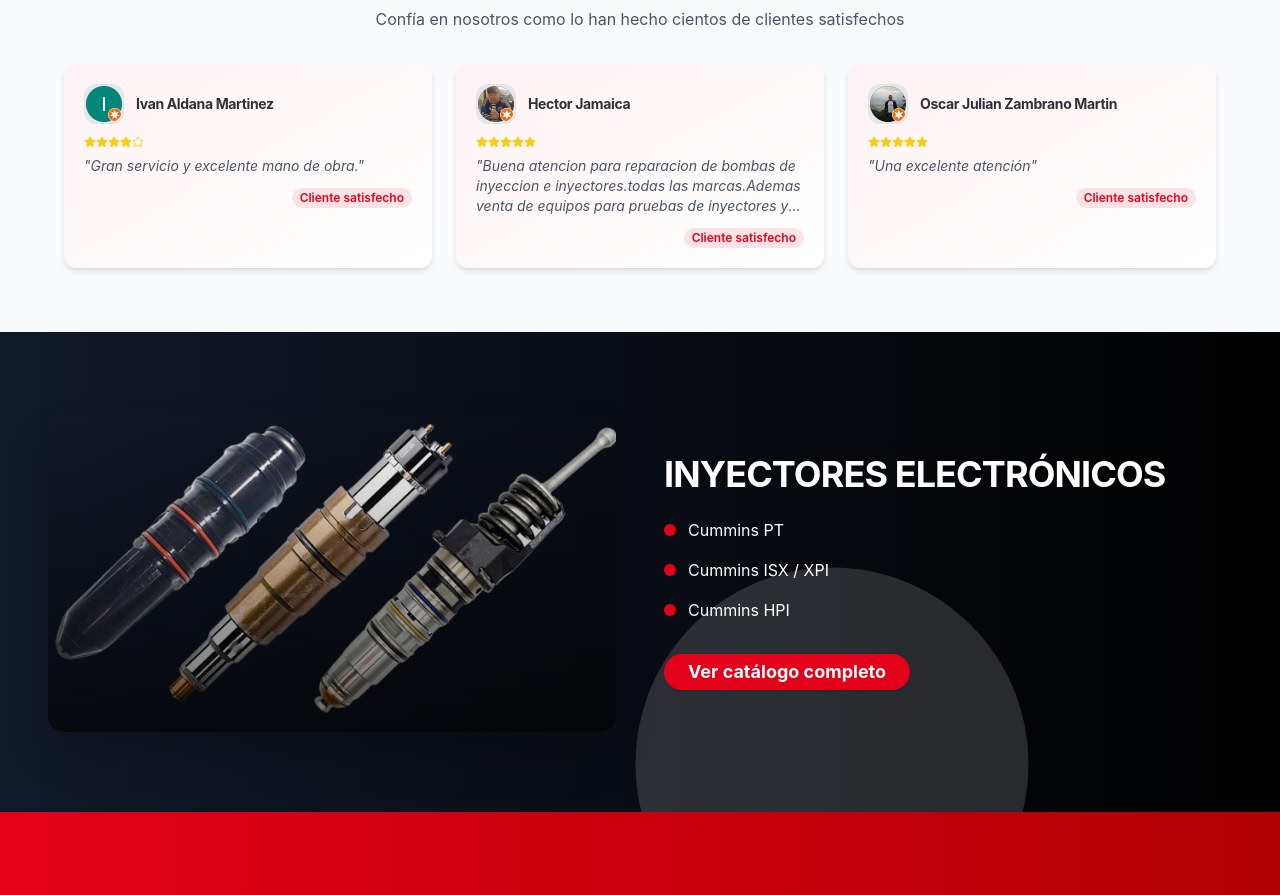
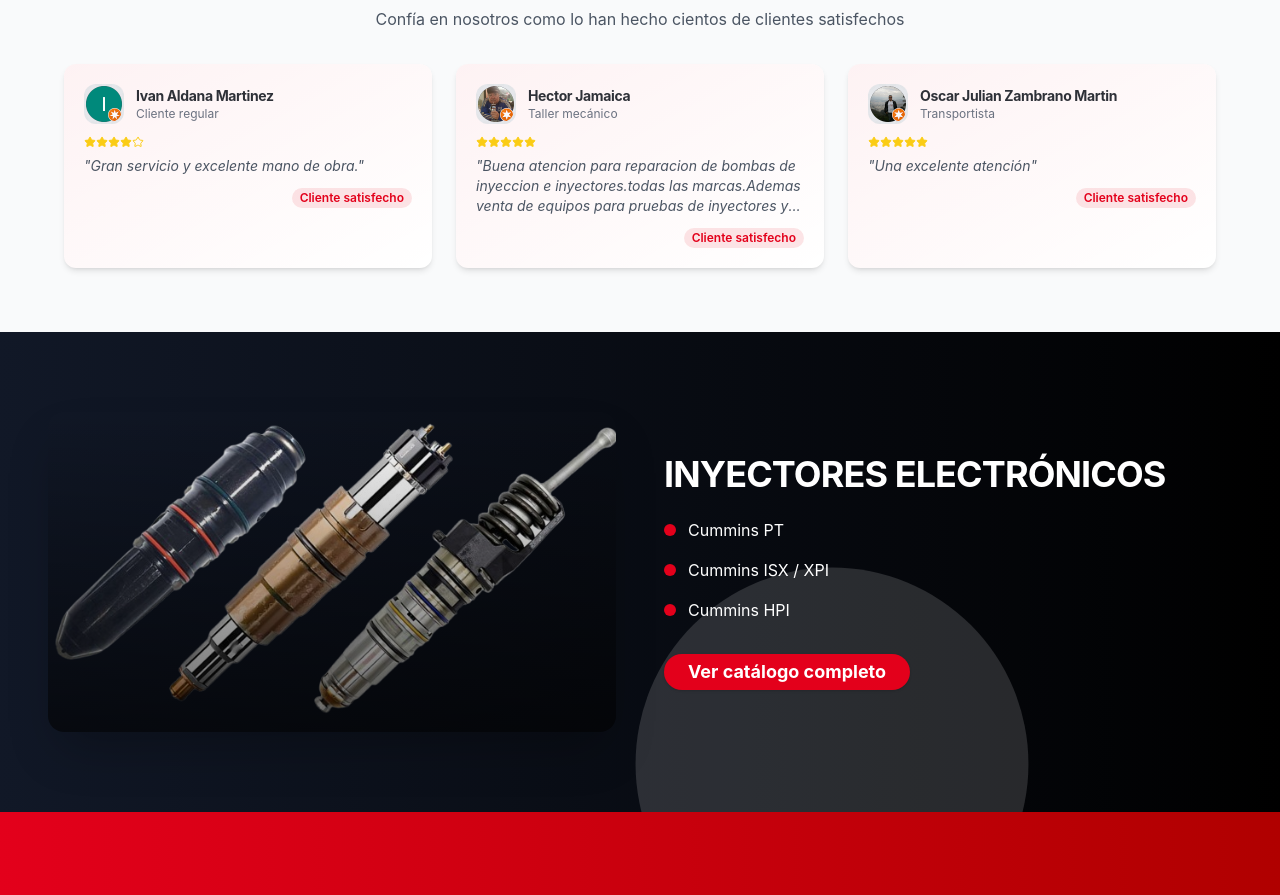
Before and after one commit to CAMI021/turbosydiesel, a React (Vite) app: page / in a window 1280 px wide. Shown: the part 1335-2230 px from the top of the page. Built offline with nearby package versions, Linux system fonts and the light colour scheme.

Commit message:
fix: quitar imports innecesarios y agregar index.css

```diff
--- a/src/pages/Category.tsx
+++ b/src/pages/Category.tsx
@@ -1,5 +1,4 @@
 // src/pages/Category.tsx
-import React from "react";
 import { useParams, useNavigate } from "react-router-dom";
 import { products } from "../data/products";
 import { motion } from "framer-motion";
--- a/src/pages/Equipment.tsx
+++ b/src/pages/Equipment.tsx
@@ -62,7 +62,7 @@ const Equipment: React.FC = () => {
       y: 0,
       opacity: 1,
       transition: {
-        type: "spring",
+        type: "spring" as const, // ✅ Corregido: aseguramos que sea un literal
         stiffness: 70,
         damping: 15
       },
--- a/src/pages/EquipmentCategory.tsx
+++ b/src/pages/EquipmentCategory.tsx
@@ -83,9 +83,9 @@ const EquipmentCategory: React.FC = () => {
       y: 0,
       opacity: 1,
       transition: {
-        type: "spring",
+        type: "spring" as const, // ✅ Corrección clave: "spring" como literal
         stiffness: 70,
-        damping: 15
+        damping: 15,
       },
     },
   };
@@ -108,7 +108,7 @@ const EquipmentCategory: React.FC = () => {
           <h2 className="text-xl font-bold text-red-700 mb-2">Error</h2>
           <p className="text-gray-700 mb-4">{error}</p>
           <button
-            onClick={() => navigate('/equipos')}
+            onClick={() => navigate("/equipos")}
             className="text-[#e3001b] hover:underline font-medium"
           >
             Volver al catálogo de equipos
@@ -132,8 +132,10 @@ const EquipmentCategory: React.FC = () => {
             {categoryName}
           </h1>
           <p className="text-gray-600 max-w-3xl mx-auto text-lg">
-            Explora nuestra gama completa de equipos especializados para
-            {categoryKey === "hartridge" ? "pruebas y calibración de sistemas diesel" : "limpieza y diagnóstico con tecnología ultrasónica"}
+            Explora nuestra gama completa de equipos especializados para{" "}
+            {categoryKey === "hartridge"
+              ? "pruebas y calibración de sistemas diesel"
+              : "limpieza y diagnóstico con tecnología ultrasónica"}
           </p>
 
           <div className="mt-8 flex flex-wrap justify-center gap-4">
@@ -224,11 +226,11 @@ const EquipmentCategory: React.FC = () => {
         {equipments.length === 0 && (
           <div className="text-center py-12 bg-white rounded-xl shadow-md">
             <p className="text-gray-600 text-lg">
-              Actualmente no hay equipos disponibles en esta categoría.
-              Por favor, contacte con nuestro equipo técnico para más información.
+              Actualmente no hay equipos disponibles en esta categoría. Por favor,
+              contacte con nuestro equipo técnico para más información.
             </p>
             <button
-              onClick={() => navigate('/contact')}
+              onClick={() => navigate("/contact")}
               className="mt-4 text-[#e3001b] hover:underline font-medium"
             >
               Contactar con soporte técnico
@@ -252,7 +254,7 @@ const EquipmentCategory: React.FC = () => {
               del equipo más adecuado para tus necesidades específicas
             </p>
             <button
-              onClick={() => navigate('/contact')}
+              onClick={() => navigate("/contact")}
               className="bg-[#e3001b] text-white px-6 py-3 rounded-lg font-semibold hover:bg-[#c8001a] transition-colors duration-300 inline-flex items-center"
             >
               Solicitar Asesoría Técnica
--- a/src/pages/Home.tsx
+++ b/src/pages/Home.tsx
@@ -1,27 +1,38 @@
 import { motion } from "framer-motion";
-import { Card, CardContent } from "@/components/ui/card";
 import { Button } from "@/components/ui/button";
-import { Star, ChevronLeft, ChevronRight, Phone, MessageCircle, CheckCircle, MapPin } from "lucide-react";
+import { Star, MessageCircle, CheckCircle, MapPin } from "lucide-react"; // ✅ Eliminados: Card, CardContent, ChevronLeft
+
+// Interfaz para testimonios incluyendo 'role'
+interface Testimonial {
+  name: string;
+  content: string;
+  rating: number;
+  avatar: string;
+  role?: string; // ✅ Propiedad opcional: role
+}
 
 const Home = () => {
-  const testimonials = [
+  const testimonials: Testimonial[] = [
     {
       name: "Ivan Aldana Martinez",
       content: "Gran servicio y excelente mano de obra.",
       rating: 4,
-      avatar: "/avatar1.jpg"
+      avatar: "/avatar1.jpg",
+      role: "Cliente regular" // ✅ Añadido
     },
     {
       name: "Hector Jamaica",
       content: "Buena atencion para reparacion de bombas de inyeccion e inyectores.todas las marcas.Ademas venta de equipos para pruebas de inyectores y bombas nuevas tecnologías.",
       rating: 5,
-      avatar: "/avatar2.jpg"
+      avatar: "/avatar2.jpg",
+      role: "Taller mecánico" // ✅ Añadido
     },
     {
       name: "Oscar Julian Zambrano Martin",
       content: "Una excelente atención",
       rating: 5,
-      avatar: "/avatar3.jpg"
+      avatar: "/avatar3.jpg",
+      role: "Transportista" // ✅ Añadido
     }
   ];
 
@@ -221,7 +232,7 @@ const Home = () => {
                     </div>
                     <div>
                       <h4 className="font-bold text-sm">{testimonial.name}</h4>
-                      <p className="text-xs text-gray-500">{testimonial.role}</p>
+                      <p className="text-xs text-gray-500">{testimonial.role}</p> {/* ✅ Ahora 'role' existe */}
                     </div>
                   </div>
                   <div className="flex text-yellow-400 mb-2">
@@ -325,31 +336,22 @@ const Home = () => {
               transition={{ delay: 0.6 }}
               className="flex flex-col sm:flex-row gap-4 justify-center"
             >
-              {/* Solución definitiva para el botón de Google Maps */}
+              {/* Botón de Google Maps */}
               <a
                 href="https://maps.app.goo.gl/QiaGzeCGtQh3RKKbA"
                 target="_blank"
                 rel="noopener noreferrer"
                 className="inline-block bg-white text-[#e3001b] hover:bg-gray-100 hover:text-[#b00000] text-lg px-8 py-6 rounded-full shadow-xl hover:shadow-2xl transition-all duration-300 text-xl min-w-[250px] font-semibold text-center"
-                onClick={(e) => {
-                  // Asegurar que el enlace se abra correctamente
-                  window.open('https://maps.app.goo.gl/QiaGzeCGtQh3RKKbA', '_blank');
-                  e.preventDefault();
-                }}
               >
                 <MapPin className="inline mr-2 h-5 w-5" /> Ver ubicación
               </a>
 
-              {/* Solución definitiva para el botón de WhatsApp */}
+              {/* Botón de WhatsApp */}
               <a
                 href="https://wa.me/573185141579"
                 target="_blank"
                 rel="noopener noreferrer"
                 className="inline-block bg-white text-[#e3001b] hover:bg-gray-100 hover:text-[#b00000] text-lg px-8 py-6 rounded-full shadow-xl hover:shadow-2xl transition-all duration-300 text-xl min-w-[250px] font-semibold text-center"
-                onClick={(e) => {
-                  window.open('https://wa.me/573185141579', '_blank');
-                  e.preventDefault();
-                }}
               >
                 <MessageCircle className="inline mr-2 h-5 w-5" /> Escribir al WhatsApp
               </a>
--- a/src/pages/ProductDetails.tsx
+++ b/src/pages/ProductDetails.tsx
@@ -1,5 +1,5 @@
 // src/pages/ProductDetails.tsx
-import React, { useState } from "react";
+import { useState } from "react";
 import { useParams, useNavigate, Link } from "react-router-dom";
 import { products } from "../data/products";
 import { ArrowLeft, Package, Shield, Star, ShoppingCart, Heart } from "lucide-react";
@@ -7,7 +7,6 @@ import { ArrowLeft, Package, Shield, Star, ShoppingCart, Heart } from "lucide-re
 const ProductDetails = () => {
   const { categoryKey, productId } = useParams();
   const navigate = useNavigate();
-  const [selectedImage, setSelectedImage] = useState(0);
   const [quantity, setQuantity] = useState(1);
 
   // Obtener el producto directamente
--- a/src/pages/Products.tsx
+++ b/src/pages/Products.tsx
@@ -103,7 +103,7 @@ const Products: React.FC = () => {
       y: 0,
       opacity: 1,
       transition: {
-        type: "spring",
+        type: "spring" as const, // ✅ Corregido: "spring" como literal
         stiffness: 80,
         damping: 15
       },
@@ -176,7 +176,7 @@ const Products: React.FC = () => {
               viewport={{ once: true }}
               variants={containerVariants}
             >
-              {brands.map((brand, index) => (
+              {brands.map((brand) => ( // ✅ Eliminado 'index' ya que no se usa
                 <motion.div
                   key={brand.name}
                   variants={itemVariants}
@@ -243,7 +243,7 @@ const Products: React.FC = () => {
             {products.map((product) => (
               <motion.article
                 key={product.slug}
-                variants={itemVariants}
+                variants={itemVariants} // ✅ Ahora correcto gracias a 'as const'
                 whileHover={{ y: -8, scale: 1.02 }}
                 whileTap={{ scale: 0.98 }}
                 onClick={() => handleProductClick(product.categoryKey)}
```
